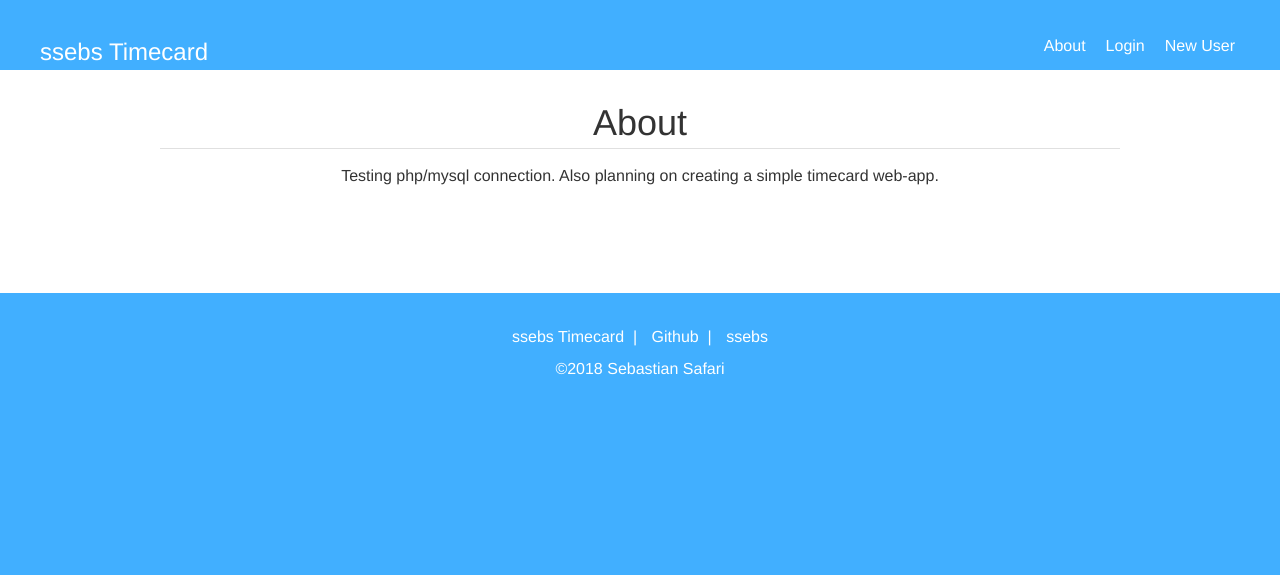
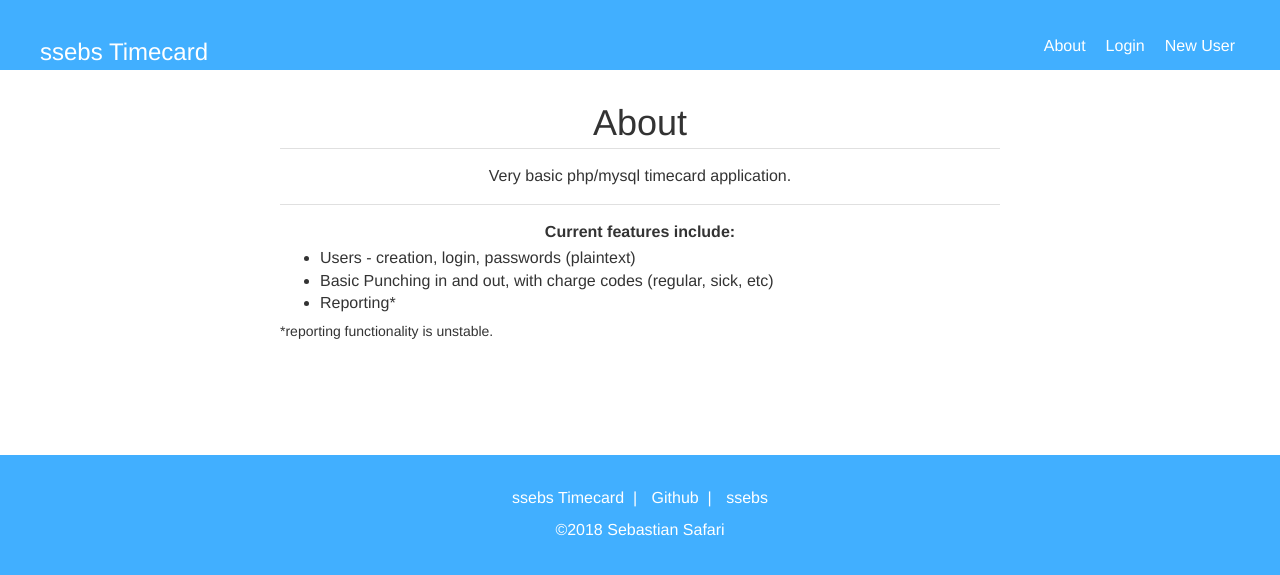
Before and after one commit to ssebs/timecard, a PHP site: page /about.php in a window 1280 px wide. Shown: the top 575 px of the page. Run offline with PHP 8.4, Linux system fonts and the light colour scheme.

Commit message:
update about page

```diff
--- a/about.php
+++ b/about.php
@@ -10,28 +10,21 @@
 
     <?php
     require "headerbar.php";
-
-    // require "connect.php";
-
-
-    // $sql = "SELECT * FROM Users";
-    // $result = $conn->query($sql);
-
-
-
-    // if ($result->num_rows > 0) {
-    //     while($row = $result->fetch_assoc()) {
-    //         echo "\n<tr>\n<td>" . $row["First"]. "</td>\n<td>" . $row["Last"]. "</td>\n<td>" . $row["Email"]. "</td>\n<td>" . $row["Birthday"]. "</td>\n</tr>";
-    //     }
-    // } else {
-    //     echo "0 results";
-    // }
-
     ?>
 
-    <div class="center">
-        <h1 class="txt-ctr">About</h1>
-        <p>Testing php/mysql connection. Also planning on creating a simple timecard web-app.</p>
+    <div class="center" style="text-align: left">
+        <div class="center" style="text-align: left">
+            <h1 class="txt-ctr">About</h1>
+            <p class="txt-ctr">Very basic php/mysql timecard application.</p>
+            <hr>
+            <h5 class="txt-ctr">Current features include:</h5>
+            <ul style="text-align: left">
+                <li>Users - creation, login, passwords (plaintext)</li>
+                <li>Basic Punching in and out, with charge codes (regular, sick, etc)</li>
+                <li>Reporting*</li>
+            </ul>
+            <p><sup>*reporting functionality is unstable.</sup></p>
+        </div>
     </div>
     <br/>
 
--- a/css/style.css
+++ b/css/style.css
@@ -117,7 +117,7 @@ iframe {
     display: block;       /* iframes are inline by default */
     background: #000;
     border: none;         /* Reset default border */
-    height: 100vh;        /* Viewport-relative units */
+    height: 60vh;        /* Viewport-relative units */
     width: 100vw;
     overflow: hidden;
 }
--- a/time.php
+++ b/time.php
@@ -7,7 +7,7 @@
 
     <style>
 :root {
-    min-height: 100%;
+    /* min-height: 100%; */
     background: #ffffff;
 }
     </style>
```
